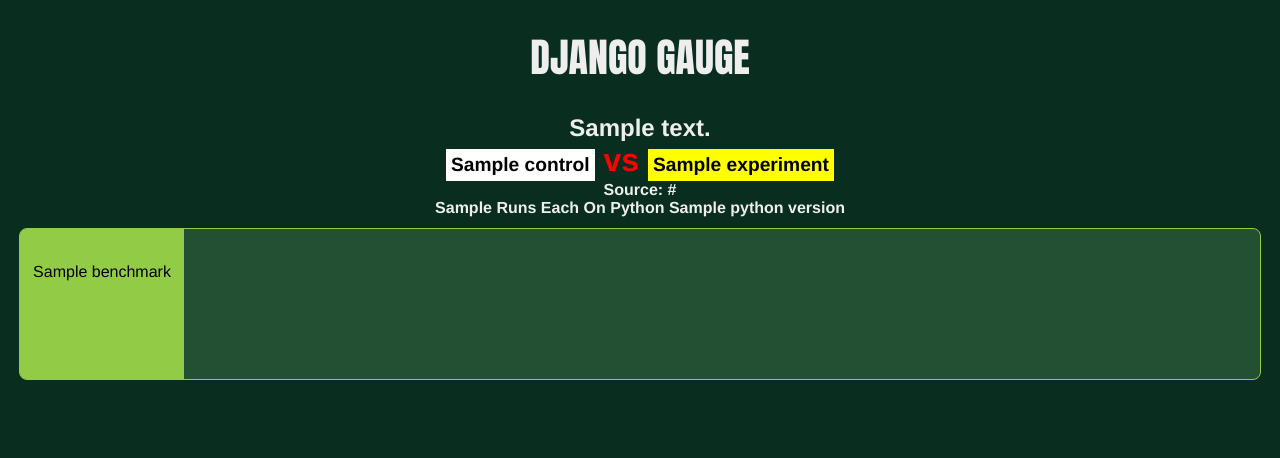
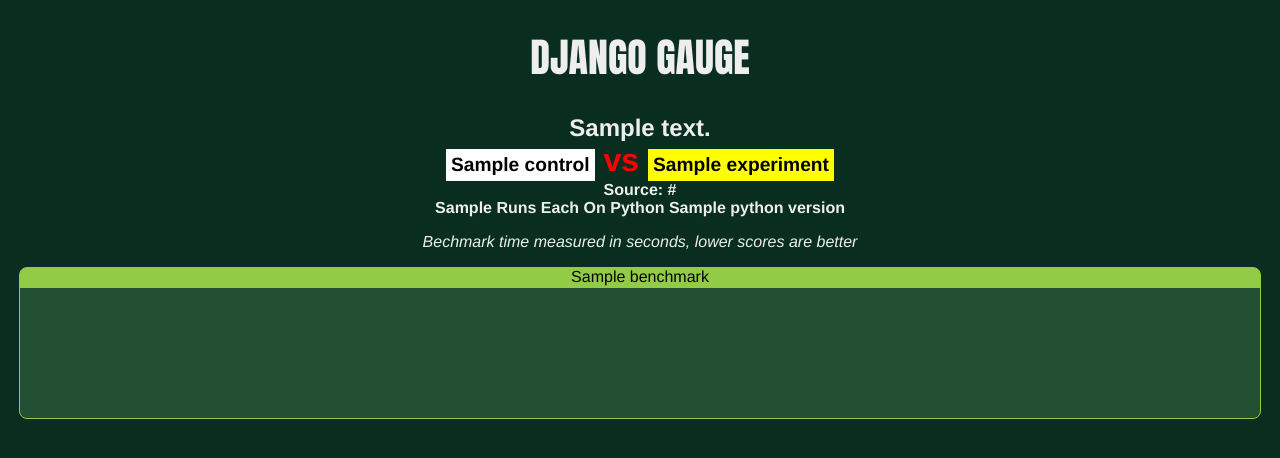
Before and after one commit to d0ugal-archive/django-gauge, a Python web app: template gauge/templates/gauge/index.html in a window 1280 px wide. Shown: the top 458 px of the page. Run offline with Jinja, Linux system fonts and the light colour scheme; the template is opened without the code that fills it: most values are stand-ins (such as "Sample title", 1, 10 or a date in 2020).

Commit message:
Graph updates.

```diff
--- a/gauge/static/dashboard.css
+++ b/gauge/static/dashboard.css
@@ -41,35 +41,28 @@
 
 div.sparkline {
     position: absolute;
-    left: 17%;
-    height: 95%;
-    top: 2.5%;
-    width: 80%;
+    height: 130px;
+    top: 20px;
+    width: 100%;
 }
 
 div.summary {
-    position: absolute;
-    left:0;
-    width:20%;
-    height: 100%;
     background-color: #92CC47;
     color: #000;
     border-top-left-radius: 6px;
-    border-bottom-left-radius: 6px;
-    display:table-cell;
-    vertical-align:middle;
-    font-weight: normal;
+    border-top-right-radius: 6px;
+    height: 20px;
 }
 
 div.metric div.summary {
     font-family: "Helvetica Neue", Helvetica, sans-serif;
     text-align: center;
     margin: 0;
-    padding: 0 12px;
+    padding: 0;
 }
 
-div.metric.has-sparkline div.summary {
-    width: 140px;
+div.metric div.summary p{
+    margin: 0;
 }
 
 div.metric span.timestamp {
--- a/gauge/static/dashboard.js
+++ b/gauge/static/dashboard.js
@@ -26,9 +26,10 @@
         }
 
         e.click(function(){
-
             window.location = url;
-
+        });
+        $('#suite-' + e.data('metric')).click(function(){
+            window.location = url;
         });
 
     });
@@ -55,8 +56,15 @@
 
                 var options = {
                     xaxis: {mode: "time"},
-                    yaxis: {show: true},
-                    grid: {borderWidth: 0, hoverable: true},
+                    yaxis: {
+                        show: true,
+                        ticks: 3
+                    },
+                    grid: {
+                        borderWidth: 0,
+                        hoverable: true,
+                        color: "#2F6E44"
+                    },
                     colors: ["white", "yellow", "black", "orange"],
                     lines: { show: true },
                     legend: {
--- a/gauge/templates/gauge/detail.html
+++ b/gauge/templates/gauge/detail.html
@@ -29,6 +29,9 @@
 
   {% endif %}
 
+  <p><em>Bechmark time measured in seconds, lower scores are better</em></p>
+
+
   <div id="graph" data-metric="{{ benchmark.name }}" data-suite="{{ suite_ids }}" data-significant="{% if significant %}1{% else %}0{% endif %}"></div>
   <div id="legend"></div>
 
--- a/gauge/templates/gauge/index.html
+++ b/gauge/templates/gauge/index.html
@@ -21,11 +21,13 @@
         {{ suite.benchmark_runs }} Runs Each On Python {{ suite.python_version.name }}<br/>
       </h4>
 
+      <p><em>Bechmark time measured in seconds, lower scores are better</em></p>
+
       {% if significant %}
 
         {% for benchmark in suite.significant_benchmarks %}
           <div id="suite{{ suite.id }}-{{ benchmark.name }}" class="metric benchmark has-sparkline">
-            <div class="summary"><p><br/>{{ benchmark.name }}</p></div>
+            <div class="summary"><p>{{ benchmark.name }}</p></div>
             <div class="sparkline" id="spark{{ forloop.counter0 }}" data-metric="{{ benchmark.name }}" data-suite="{{ suite.id }}" data-significant="{% if significant %}1{% else %}0{% endif %}"></div>
           </div>
         {% endfor %}
@@ -34,7 +36,7 @@
 
         {% for benchmark in suite.benchmarks.distinct %}
           <div id="suite{{ suite.id }}-{{ benchmark.name }}" class="metric benchmark has-sparkline">
-            <div class="summary"><p><br/>{{ benchmark.name }}</p></div>
+            <div class="summary"><p>{{ benchmark.name }}</p></div>
             <div class="sparkline" id="spark{{ forloop.counter0 }}" data-metric="{{ benchmark.name }}" data-suite="{{ suite.id }}" data-significant="{% if significant %}1{% else %}0{% endif %}"></div>
           </div>
         {% endfor %}
--- a/gauge/templates/gauge/index_vs.html
+++ b/gauge/templates/gauge/index_vs.html
@@ -18,9 +18,11 @@
       <span class="branch experiment">{{ suites.0.experiment.name }}</span>
     </h2>
 
+    <p><em>Bechmark time measured in seconds, lower scores are better</em></p>
+
     {% for benchmark in benchmarks %}
-      <div id="suite{{ suite_ids }}-{{ benchmark.name }}" class="metric {{ benchmark.name }} benchmark has-sparkline">
-        <div class="summary"><p><br/>{{ benchmark.name }}</p></div>
+      <div id="suite-{{ benchmark.name }}" class="metric {{ benchmark.name }} benchmark has-sparkline">
+        <div class="summary"><p>{{ benchmark.name }}</p></div>
         <div class="sparkline" id="spark{{ forloop.counter0 }}" data-metric="{{ benchmark.name }}" data-suite="{{ suite_ids }}" data-significant="{% if significant %}1{% else %}0{% endif %}"></div>
       </div>
     {% endfor %}
```
